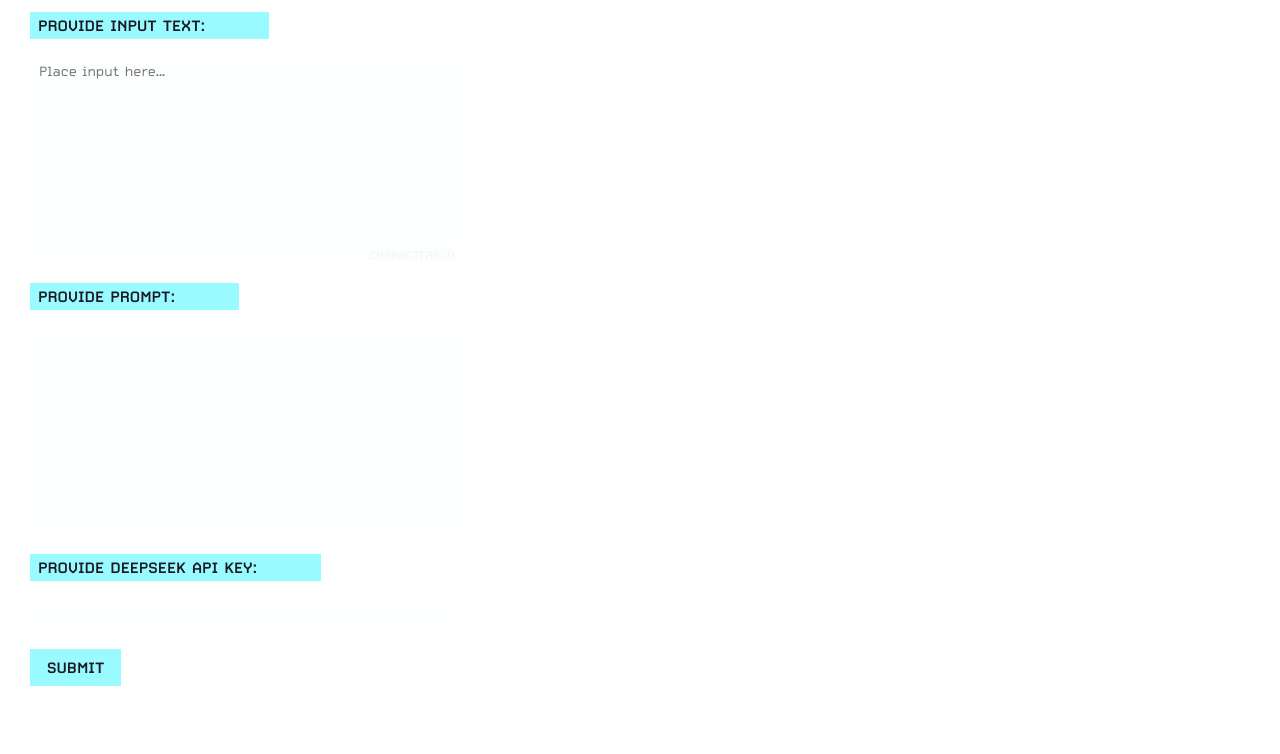
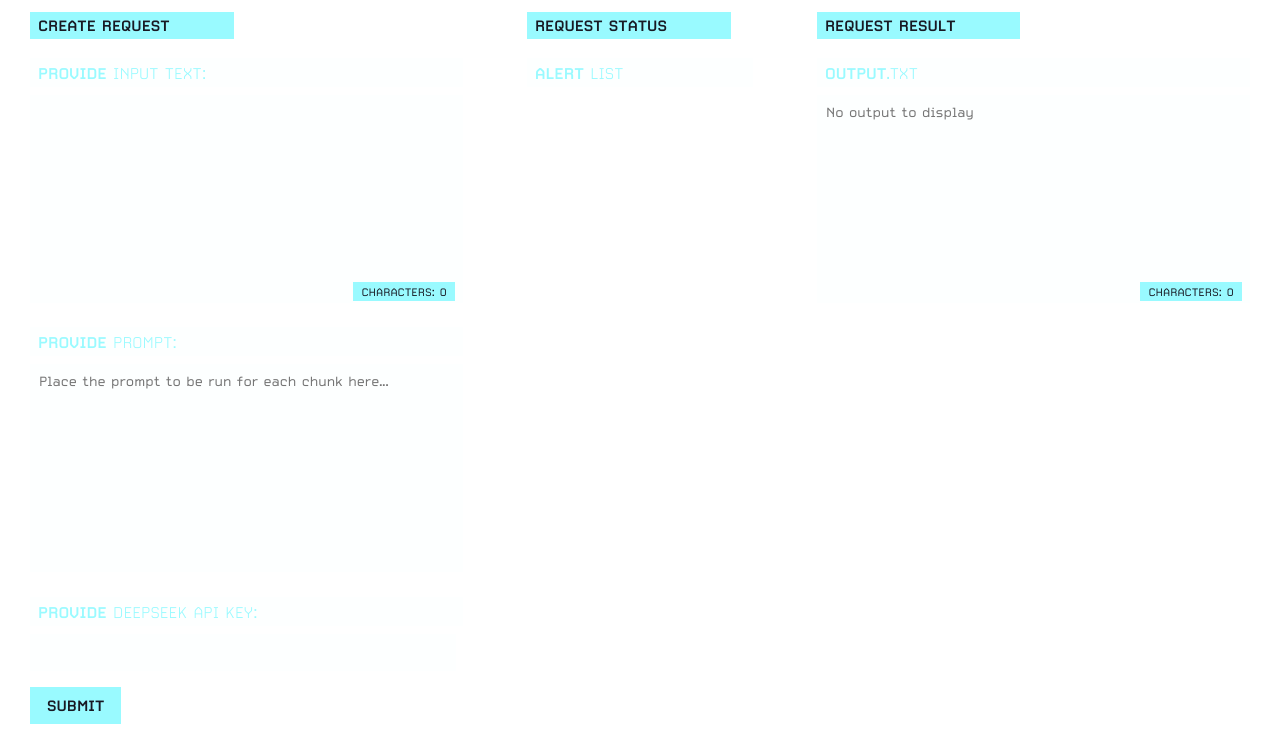
Before and after one commit to Ascent817/Chunker, a plain HTML site: page index.html in a window 1280 px wide. Shown: the part 108-862 px from the top of the page. Before the commit the page ends 824 px from the top, so only its background shows below. Drawn offline with Linux system fonts and the light colour scheme.

Commit message:
Add Request Status and Result Sections

```diff
--- a/ascent-fui.css
+++ b/ascent-fui.css
@@ -78,10 +78,12 @@ h3 {
   background-color: var(--panel-background);
   color: var(--primary);
   font-weight: 300;
+  padding: 4px 8px 0px 8px;
+  margin-bottom: 8px;
 
   em {
     color: var(--primary);
-    font-weight: 400;
+    font-weight: 700;
     font-style: normal;
   }
 }
@@ -140,11 +142,26 @@ textarea::before {
 
 label {
   position: absolute;
-  bottom: 4px;
+  bottom: 8px;
   right: 8px;
   font-size: small;
-  color: var(--text-secondary);
+  background-color: var(--primary);
+  color: var(--background);
   z-index: 2;
+  padding: 4px 8px 0px 8px;
+}
+
+.container {
+  /* width: fit-content; */
+}
+
+.textarea-container {
+  position: relative;
+}
+
+.panel {
+  background-color: var(--panel-background);
+  padding: 16px;
 }
 
 ::selection {
--- a/chunker.js
+++ b/chunker.js
@@ -61,15 +61,20 @@ async function processAllChunks() {
   link.click();
   document.body.removeChild(link);
 
+  button.disabled = false;
+  button.textContent = "SUBMIT";
   alert("Final result written to output.txt.");
 }
 
 // Example: Run when button is clicked
 document.getElementById('chunkButton').onclick = processAllChunks;
-document.getElementById('inputText').addEventListener('input', function () {
-  const charCount = this.value.length;
-  const label = this.nextElementSibling;
-  if (label && label.tagName.toLowerCase() === 'label') {
-    label.textContent = `CHARACTERS: ${charCount}`;
-  }
+
+document.querySelectorAll('.character-counted').forEach(element => {
+  element.addEventListener('input', function () {
+    const charCount = this.value.length;
+    const label = this.nextElementSibling;
+    if (label && label.tagName.toLowerCase() === 'label') {
+      label.textContent = `CHARACTERS: ${charCount}`;
+    }
+  });
 });
--- a/index.html
+++ b/index.html
@@ -12,21 +12,54 @@
 
 <body>
   <header>
-    <h1>CHUNKER V4.0</h1>
+    <h1>CHUNKER V5.0</h1>
     <p>UTILITY CREATED WITH <em>[ JS / HTML / CSS ]</em></p>
   </header>
-  <h2>PROVIDE INPUT TEXT:</h2>
-  <div style="position: relative; width: fit-content;">
-    <textarea id="inputText" rows="10" cols="50" placeholder="Place input here..."></textarea>
-    <label>CHARACTERS: 0</label><br>
-  </div>
+  <main>
+    <section id="requestCreation">
+      <h2>CREATE REQUEST</h2>
+      <div class="container">
+        <h3><em>PROVIDE </em>INPUT TEXT:</h3>
+        <div class="textarea-container">
+          <textarea class="character-counted" id="inputText" rows="10" cols="50" placeholder="Place input here...">
+        </textarea>
+          <label>CHARACTERS: 0</label><br>
+        </div>
+      </div>
+      <div class="container">
+        <h3><em>PROVIDE </em>PROMPT:</h3>
+        <textarea id="prompt" rows="10" cols="50"
+          placeholder="Place the prompt to be run for each chunk here..."></textarea><br>
+      </div>
+      <div class="container">
+        <h3><em>PROVIDE </em>DEEPSEEK API KEY:</h3>
+        <input type="password" id="apiKey" size="50"><br>
+      </div>
 
-  <h2>PROVIDE PROMPT:</h2>
-  <textarea id="prompt" rows="10" cols="50" placeholder="Place the prompt to be run for each chunk here...">
-  </textarea><br>
-  <h2>PROVIDE DEEPSEEK API KEY:</h2>
-  <input type="password" id="apiKey" size="50"><br>
-  <button id="chunkButton">SUBMIT</button>
+      <button id="chunkButton">SUBMIT</button>
+    </section>
+    <section id="requestStatus">
+      <h2>REQUEST STATUS</h2>
+      <div class="container">
+        <h3><em>ALERT </em>LIST</h3>
+        <div id="alerts">
+
+        </div>
+      </div>
+
+    </section>
+    <section id="requestResults">
+      <h2>REQUEST RESULT</h2>
+      <div class="container">
+        <h3><em>OUTPUT</em>.TXT</h3>
+        <div class="textarea-container">
+          <textarea class="character-counted" disabled id="inputText" rows="10" cols="50"
+            placeholder="No output to display"></textarea>
+          <label>CHARACTERS: 0</label><br>
+        </div>
+      </div>
+    </section>
+  </main>
 </body>
 
 </html>
--- a/styles.css
+++ b/styles.css
@@ -1,3 +1,13 @@
 #apiKey {
   margin-bottom: 16px;
 }
+
+main {
+  display: flex;
+  flex-direction: row;
+  gap: 64px;
+}
+
+section#requestStatus {
+  flex-grow: 1;
+}
```
